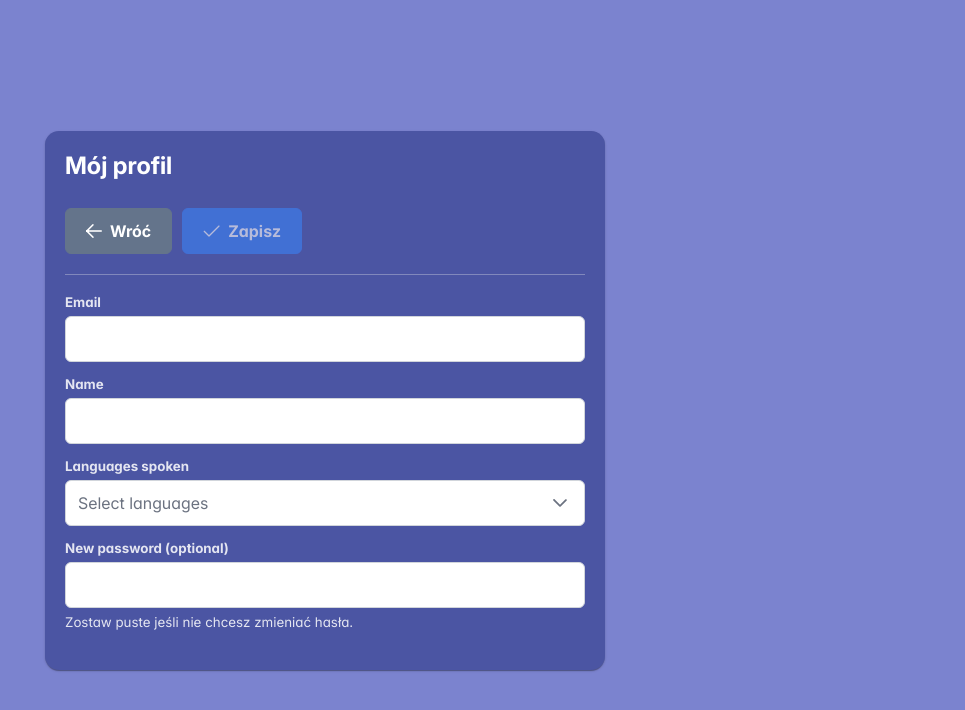
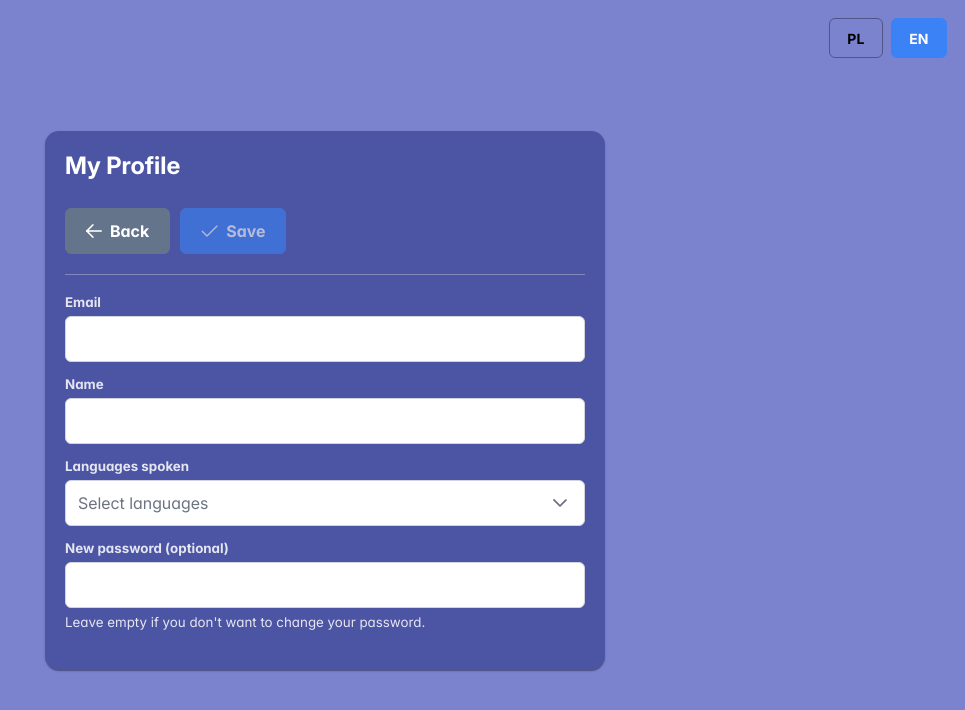
Before and after one commit to dziam-dziam/Street-Art---App-frontend, a React (Create React App) app: page /profile in a window 1280 px wide. Shown: the top 710 px of the page, without its empty margins (315-1280 px from the left). Built offline with nearby package versions, Linux system fonts and the light colour scheme; no server answers.

Commit message:
added translation to myprofile

```diff
--- a/src/components/pages/AdminPage.tsx
+++ b/src/components/pages/AdminPage.tsx
@@ -702,14 +702,16 @@ export const AdminPage: React.FC = () => {
         <Button
           label={t("common.pl")}
           size="small"
-          outlined={activeLang !== "pl"}
+          outlined={activeLang !== "pl" }
           onClick={() => setLang("pl")}
+            style={activeLang !== "pl" ? { color: "#000", borderColor: "rgba(0,0,0,0.35)" } : undefined}
         />
         <Button
           label={t("common.en")}
           size="small"
           outlined={activeLang !== "en"}
           onClick={() => setLang("en")}
+            style={activeLang !== "en" ? { color: "#000", borderColor: "rgba(0,0,0,0.35)" } : undefined}
         />
       </div>
       <Toast ref={toast} position="top-right" />
--- a/src/components/pages/MyArtPiecesPage.tsx
+++ b/src/components/pages/MyArtPiecesPage.tsx
@@ -14,6 +14,7 @@ import { ToggleButton } from "primereact/togglebutton";
 import { Divider } from "primereact/divider";
 
 import { ART_TYPE_OPTIONS, ART_STYLE_OPTIONS, LANGUAGE_OPTIONS } from "../constants/Options";
+import { useTranslation } from "react-i18next";
 
 const BASE_URL = "http://localhost:8080";
 
@@ -64,6 +65,10 @@ type ApTouched = Partial<Record<keyof ApErrors, boolean>>;
 export const MyArtPiecesPage: React.FC = () => {
   const navigate = useNavigate();
   const toast = useRef<Toast>(null);
+
+    const { t, i18n } = useTranslation();
+    const activeLang = (i18n.language || "pl").toLowerCase().startsWith("pl") ? "pl" : "en";
+    const setLang = (lng: "pl" | "en") => void i18n.changeLanguage(lng);
 
   // ----------------- LIST -----------------
   const [items, setItems] = useState<ArtPieceMapPointDto[]>([]);
--- a/src/components/pages/ProfilePage.tsx
+++ b/src/components/pages/ProfilePage.tsx
@@ -11,6 +11,8 @@ import { Card } from "primereact/card";
 
 import { LANGUAGE_OPTIONS } from "../constants/Options";
 import { EMAIL_REGEX, PASSWORD_REGEX } from "../constants/validators";
+
+import { useTranslation } from "react-i18next";
 
 const BASE = "http://localhost:8080";
 
@@ -31,6 +33,10 @@ type UpdateBody = {
 export const ProfilePage: React.FC = () => {
   const navigate = useNavigate();
   const toast = useRef<Toast>(null);
+
+  const { t, i18n } = useTranslation();
+  const activeLang = (i18n.language || "pl").toLowerCase().startsWith("pl") ? "pl" : "en";
+  const setLang = (lng: "pl" | "en") => void i18n.changeLanguage(lng);
 
   const [loading, setLoading] = useState(false);
   const [initialEmail, setInitialEmail] = useState("");
@@ -72,8 +78,8 @@ export const ProfilePage: React.FC = () => {
       } catch (e: any) {
         toast.current?.show({
           severity: "error",
-          summary: "Błąd",
-          detail: e?.message ?? "Nie udało się pobrać profilu",
+          summary: t("common.error"),
+          detail: e?.message ?? t("profile.fetchFailed"),
           life: 3000,
         });
       } finally {
@@ -84,29 +90,29 @@ export const ProfilePage: React.FC = () => {
     return () => {
       cancelled = true;
     };
-  }, []);
+  }, [t]);
 
   const errors = useMemo(() => {
     const e: Record<string, string> = {};
 
     const n = name.trim();
-    if (!n) e.name = "Name is required.";
-    else if (n.length < 5) e.name = "Name must be at least 5 characters.";
-    else if (n.length > 30) e.name = "Name cannot be longer than 30 characters.";
+    if (!n) e.name = t("validation.nameRequired");
+    else if (n.length < 5) e.name = t("validation.nameMin");
+    else if (n.length > 30) e.name = t("validation.nameMax");
 
     const em = email.trim();
-    if (!em) e.email = "Email is required.";
-    else if (!EMAIL_REGEX.test(em)) e.email = "Email format is invalid.";
+    if (!em) e.email = t("validation.emailRequired");
+    else if (!EMAIL_REGEX.test(em)) e.email = t("validation.emailInvalid");
 
-    if (!languages || languages.length === 0) e.languages = "Select at least one language.";
+    if (!languages || languages.length === 0) e.languages = t("validation.selectAtLeastOne");
 
     const p = password;
     if (p.trim().length > 0 && !PASSWORD_REGEX.test(p)) {
-      e.password = "Min 10 characters + 1 uppercase letter + 1 digit + 1 special character.";
+      e.password = t("validation.passwordRules");
     }
 
     return e;
-  }, [name, email, languages, password]);
+  }, [name, email, languages, password, t]);
 
   const canSave = Object.keys(errors).length === 0 && !loading;
 
@@ -119,8 +125,8 @@ export const ProfilePage: React.FC = () => {
     if (!canSave) {
       toast.current?.show({
         severity: "warn",
-        summary: "Popraw błędy",
-        detail: "Uzupełnij pola poprawnie.",
+        summary: t("toasts.fixErrorsSummary"),
+        detail: t("toasts.fixErrorsDetail"),
         life: 2200,
       });
       return;
@@ -151,8 +157,8 @@ export const ProfilePage: React.FC = () => {
 
       toast.current?.show({
         severity: "success",
-        summary: "Zapisano ✅",
-        detail: "Profil zaktualizowany",
+        summary: t("toasts.savedSummary"),
+        detail: t("profile.updated"),
         life: 1800,
       });
 
@@ -171,8 +177,8 @@ export const ProfilePage: React.FC = () => {
     } catch (e: any) {
       toast.current?.show({
         severity: "error",
-        summary: "Błąd zapisu",
-        detail: e?.message ?? "Update error",
+        summary: t("profile.saveError"),
+        detail: e?.message ?? t("common.unknownError"),
         life: 3500,
       });
     } finally {
@@ -182,19 +188,43 @@ export const ProfilePage: React.FC = () => {
 
   return (
     <div className={styles.pageCenter}>
+      <div style={{ position: "absolute", top: 18, right: 18, display: "flex", gap: 8, zIndex: 5 }}>
+        <Button
+  label={t("common.pl")}
+  size="small"
+  outlined={activeLang !== "pl"}
+  onClick={() => setLang("pl")}
+  style={activeLang !== "pl" ? { color: "#000", borderColor: "rgba(0,0,0,0.35)" } : undefined}
+/>
+
+<Button
+  label={t("common.en")}
+  size="small"
+  outlined={activeLang !== "en"}
+  onClick={() => setLang("en")}
+  style={activeLang !== "en" ? { color: "#000", borderColor: "rgba(0,0,0,0.35)" } : undefined}
+/>
+
+      </div>
+
       <Toast ref={toast} position="top-right" />
 
-      <Card title="Mój profil" className={styles.cardNarrow}>
+      <Card title={t("appView.myProfile")} className={styles.cardNarrow}>
         <div className={styles.row}>
-          <Button label="Wróć" icon="pi pi-arrow-left" severity="secondary" onClick={() => navigate("/app")} />
-          <Button label="Zapisz" icon="pi pi-check" onClick={save} disabled={!canSave} />
+          <Button
+            label={t("buttons.back")}
+            icon="pi pi-arrow-left"
+            severity="secondary"
+            onClick={() => navigate("/app")}
+          />
+          <Button label={t("buttons.save")} icon="pi pi-check" onClick={save} disabled={!canSave} />
         </div>
 
         <Divider className={styles.dividerSoft} />
 
         <div className={styles.dialogGrid14}>
           <div className={styles.fieldBlock}>
-            <small className={styles.fieldLabelSmall}>Email</small>
+            <small className={styles.fieldLabelSmall}>{t("fields.email")}</small>
             <InputText
               value={email}
               onChange={(e) => setEmail(e.target.value)}
@@ -205,7 +235,7 @@ export const ProfilePage: React.FC = () => {
           </div>
 
           <div className={styles.fieldBlock}>
-            <small className={styles.fieldLabelSmall}>Name</small>
+            <small className={styles.fieldLabelSmall}>{t("fields.name")}</small>
             <InputText
               value={name}
               onChange={(e) => setName(e.target.value)}
@@ -216,13 +246,13 @@ export const ProfilePage: React.FC = () => {
           </div>
 
           <div className={styles.fieldBlock}>
-            <small className={styles.fieldLabelSmall}>Languages spoken</small>
+            <small className={styles.fieldLabelSmall}>{t("fields.languagesSpoken")}</small>
             <MultiSelect
               value={languages}
               onChange={(e) => setLanguages(e.value)}
               onBlur={() => setTLang(true)}
               options={LANGUAGE_OPTIONS as any}
-              placeholder="Select languages"
+              placeholder={t("placeholders.selectLanguages")}
               className={`${styles.fullWidth} ${tLang && errors.languages ? "p-invalid" : ""}`}
               display="chip"
             />
@@ -230,7 +260,7 @@ export const ProfilePage: React.FC = () => {
           </div>
 
           <div className={styles.fieldBlock}>
-            <small className={styles.fieldLabelSmall}>New password (optional)</small>
+            <small className={styles.fieldLabelSmall}>{t("profile.newPasswordOptional")}</small>
             <InputText
               type="password"
               value={password}
@@ -239,11 +269,15 @@ export const ProfilePage: React.FC = () => {
               className={`${styles.fullWidth} ${tPass && errors.password ? "p-invalid" : ""}`}
             />
             {tPass && errors.password ? <small className="p-error">{errors.password}</small> : null}
-            <small style={{ opacity: 0.85 }}>Zostaw puste jeśli nie chcesz zmieniać hasła.</small>
+            <small style={{ opacity: 0.85 }}>{t("profile.passwordHint")}</small>
           </div>
         </div>
 
-        {loading ? <div className={styles.mt8} style={{ opacity: 0.85 }}>Loading...</div> : null}
+        {loading ? (
+          <div className={styles.mt8} style={{ opacity: 0.85 }}>
+            {t("common.loading")}
+          </div>
+        ) : null}
       </Card>
     </div>
   );
--- a/src/i18n/locales/en/translation.json
+++ b/src/i18n/locales/en/translation.json
@@ -104,6 +104,7 @@
     "logoutError": "Logout error"
   },
   "buttons": {
+    "back": "Back",
     "adminPage": "Admin Page",
     "addNew": "Add New",
     "cancel": "Cancel",
@@ -159,5 +160,12 @@
   "toggle": {
     "yes": "Yes",
     "no": "No"
+  },
+  "profile": {
+    "fetchFailed": "Failed to load profile",
+    "updated": "Profile updated",
+    "saveError": "Save error",
+    "newPasswordOptional": "New password (optional)",
+    "passwordHint": "Leave empty if you don't want to change your password."
   }
 }
--- a/src/i18n/locales/pl/translation.json
+++ b/src/i18n/locales/pl/translation.json
@@ -1,11 +1,16 @@
 {
-  "common": { "language": "Język",
-  "pl": "PL", "en": "EN",
+  "common": {
+    "language": "Język",
+    "pl": "PL",
+    "en": "EN",
     "error": "Błąd",
     "loading": "Ładowanie...",
     "unknownError": "Nieznany błąd",
     "yes": "Tak",
-  "no": "Nie"
+    "no": "Nie",
+    "items": "elementy",
+    "noData": "Brak danych",
+    "addTodo": "Dodaj (TODO)"
   },
   "auth": {
     "welcomeTitle": "Witaj w StreetApp!",
@@ -36,7 +41,10 @@
     "nationalityRequired": "Narodowość jest wymagana.",
     "districtRequired": "Dzielnica jest wymagana.",
     "selectAtLeastOne": "Wybierz co najmniej jeden język.",
-    "networkError": "Błąd sieci"
+    "networkError": "Błąd sieci",
+    "addressRequired": "Adres jest wymagany.",
+    "positionMax": "Pozycja nie może mieć więcej niż {{max}} znaków.",
+    "descMax": "Opis nie może mieć więcej niż {{max}} znaków."
   },
   "register2": {
     "title": "Rejestracja - Dojazdy",
@@ -96,13 +104,14 @@
     "logoutError": "Błąd wylogowania"
   },
   "buttons": {
+    "back": "Wróć",
     "adminPage": "Panel admina",
     "addNew": "Dodaj nowe",
     "cancel": "Anuluj",
     "save": "Zapisz",
     "leave": "Wyjdź z panelu admina"
   },
-  "admin":{
+  "admin": {
     "pageTitle": "Panel admina"
   },
   "entities": {
@@ -151,5 +160,12 @@
   "toggle": {
     "yes": "Tak",
     "no": "Nie"
+  },
+  "profile": {
+    "fetchFailed": "Nie udało się pobrać profilu",
+    "updated": "Profil zaktualizowany",
+    "saveError": "Błąd zapisu",
+    "newPasswordOptional": "Nowe hasło (opcjonalnie)",
+    "passwordHint": "Zostaw puste jeśli nie chcesz zmieniać hasła."
   }
 }
--- a/src/styles/pages.module.css
+++ b/src/styles/pages.module.css
@@ -825,3 +825,11 @@
 .commuteCarouselShell :global(.p-carousel-next:hover) {
   background: rgba(255, 255, 255, 0.22);
 }
+.langBtnInactive :global(.p-button-label) {
+  color: #000 !important;
+}
+
+.langBtnInactive:global(.p-button.p-button-outlined) {
+  border-color: rgba(0, 0, 0, 0.35) !important;
+  color: #000 !important;
+}
```
Lines whose indentation alone changed are shown as unchanged.
